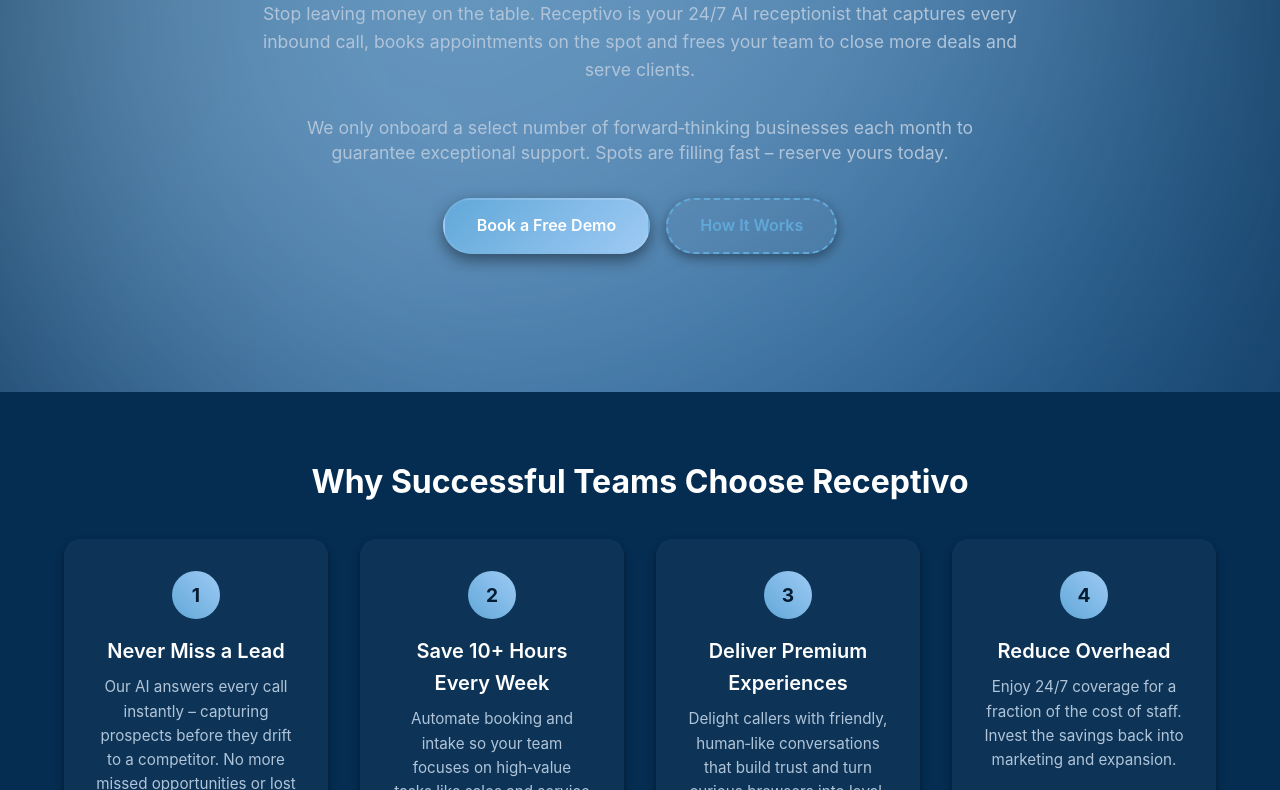
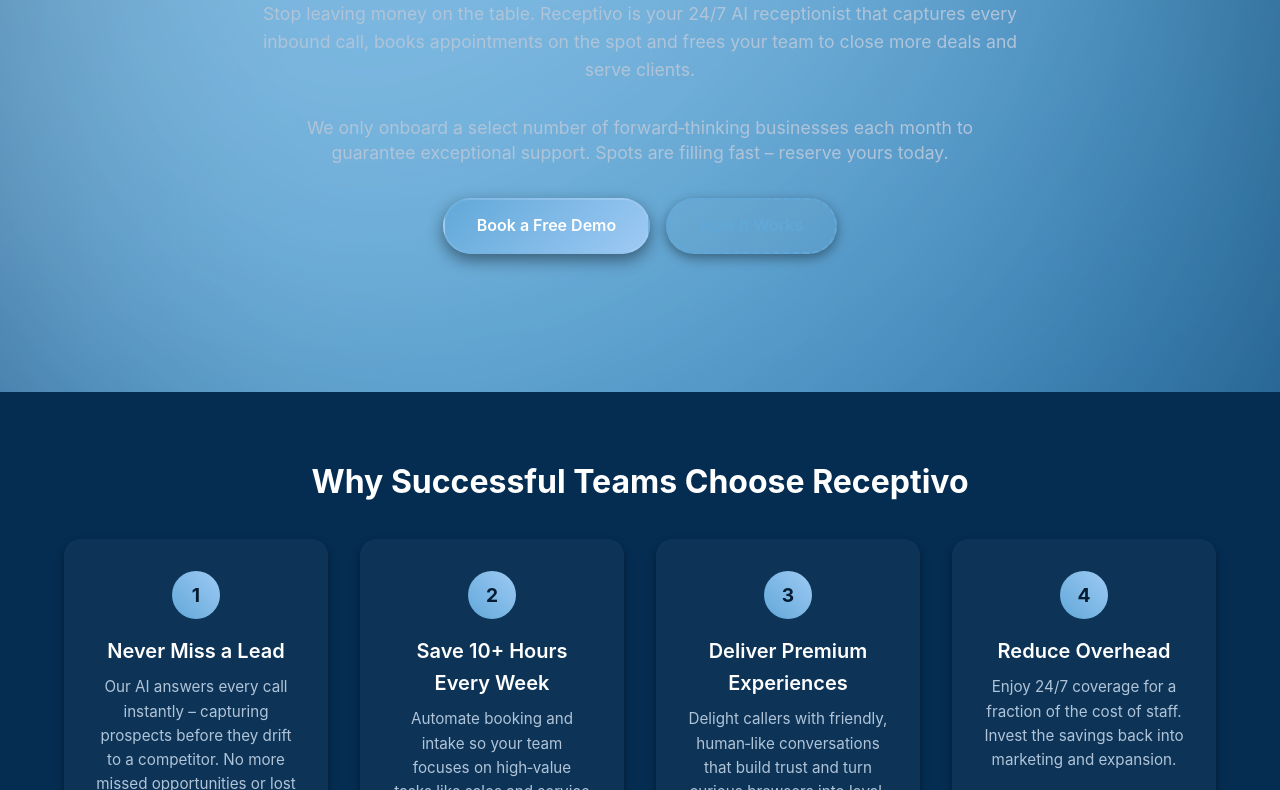
Before and after one commit to musawerbiz/receptivo-landing, a plain HTML site: page index.html in a window 1280 px wide. Shown: the part 392-1182 px from the top of the page. Drawn offline with Linux system fonts and the light colour scheme; a script that the page names is missing.

Commit message:
Enlarge and brighten hero morphing shape

```diff
--- a/style.css
+++ b/style.css
@@ -429,14 +429,22 @@ input[type="range"]::-moz-range-thumb:hover {
   position: absolute;
   top: 50%;
   left: 50%;
-  width: 1400px;
-  height: 1400px;
+  /* Increase the size so the blob can reach the edges of very wide screens */
+  width: 1800px;
+  height: 1800px;
   transform: translate(-50%, -50%);
-  background: radial-gradient(circle at 30% 30%, var(--primary) 0%, var(--accent) 30%, var(--secondary) 60%, transparent 100%);
-  filter: blur(180px);
-  opacity: 0.75;
+  /* Use a radial gradient that concentrates brighter colour near the centre
+     and fades to transparency at the edges. The stops are tuned so
+     multiple hues blend together smoothly. */
+  background: radial-gradient(circle at 30% 30%, var(--primary) 0%, var(--accent) 25%, var(--secondary) 55%, transparent 100%);
+  /* Heavier blur and slightly higher opacity create a soft, luminous glow */
+  filter: blur(220px) brightness(1.1);
+  opacity: 0.85;
+  /* Blend the blob with the underlying background to achieve a luminous,
+     futuristic effect reminiscent of the Receptivo AI site. */
+  mix-blend-mode: screen;
   pointer-events: none;
-  animation: blobMorph 45s infinite ease-in-out alternate;
+  animation: blobMorph 50s infinite ease-in-out alternate;
 }
 
 @keyframes blobMorph {
```
